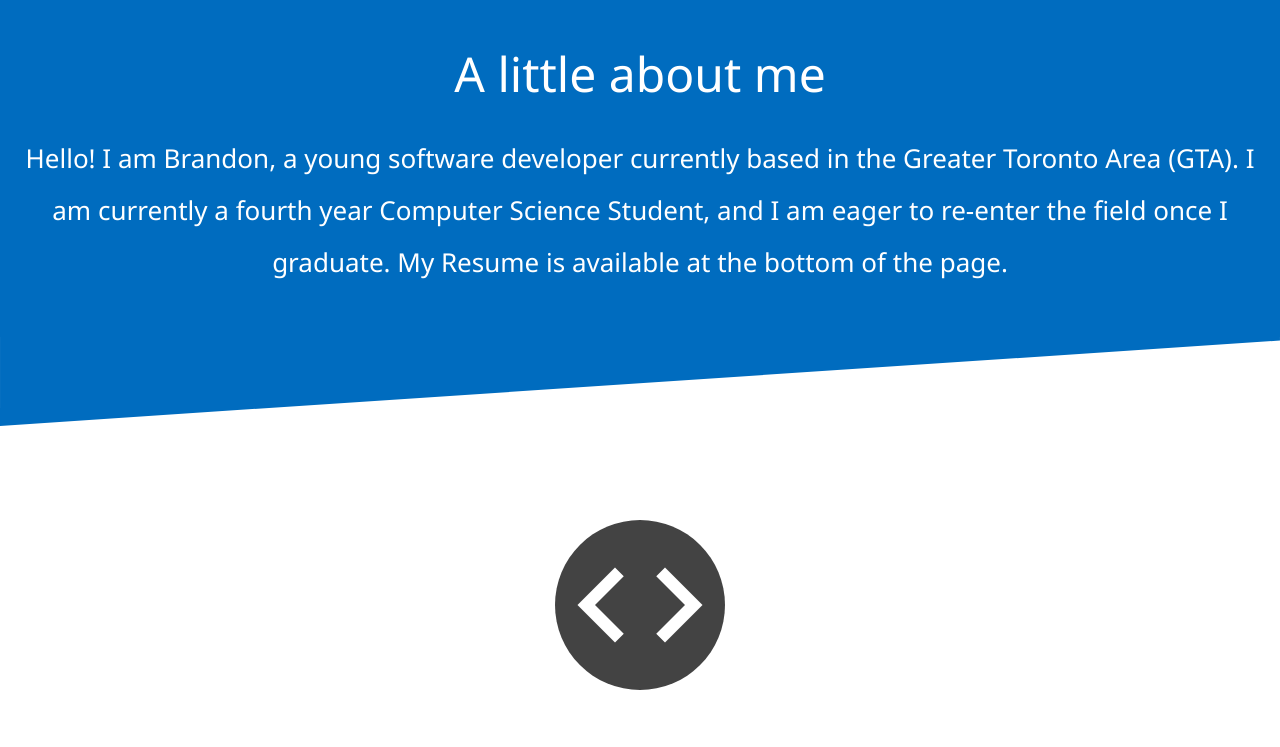
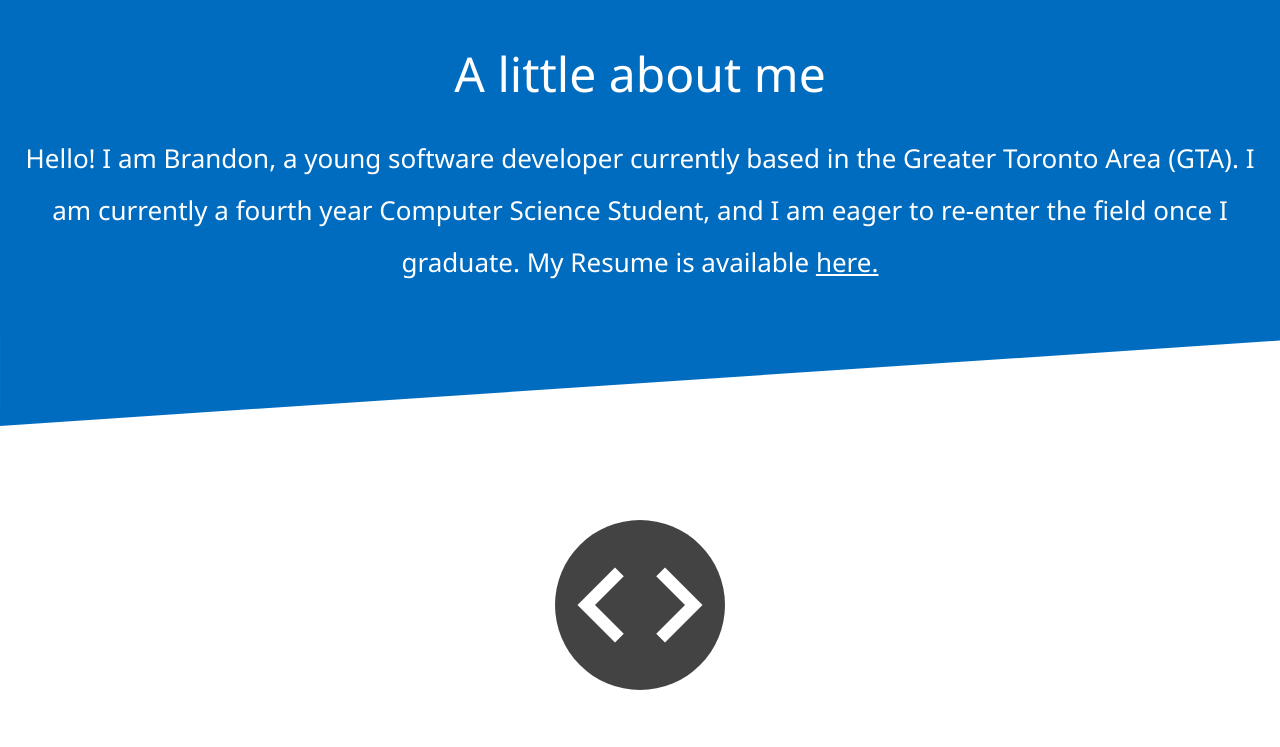
Before and after one commit to brandang/brandang-pages, a React (Create React App) app: page / in a window 1280 px wide. Shown: the part 1023-1770 px from the top of the page. Built offline with nearby package versions, Linux system fonts and the light colour scheme.

Commit message:
update resume and links

```diff
--- a/src/Texts.js
+++ b/src/Texts.js
@@ -1,6 +1,6 @@
 export const aboutMeBrief = "Hello! I am Brandon, a young software developer currently based in the Greater Toronto" +
     " Area (GTA). I am currently a fourth year Computer Science Student, and I am eager to re-enter the field once" +
-    " I graduate. My Resume is available at the bottom of the page."
+    " I graduate. My Resume is available "
 
 export const myEducationInfo = "Fourth year Computer Science student"
 
--- a/src/components/AboutSection.js
+++ b/src/components/AboutSection.js
@@ -8,6 +8,7 @@ import {aboutMeBrief} from "../Texts";
 import React from "react";
 import {makeStyles} from "@material-ui/core/styles";
 import BubbleContainer from "./BubbleContainer";
+import Resume from "../files/Resume.pdf";
 
 const useStyles = makeStyles(() => ({
     aboutIcon: {
@@ -38,6 +39,18 @@ const useStyles = makeStyles(() => ({
     heading: {
         paddingTop: "30px",
         paddingBottom: "30px",
+    },
+    hoverLink: {
+        display: "inline",
+        "&": {
+            textDecoration: "underline",
+            color: "#ffffff",
+        },
+        "&:hover": {
+            textDecoration: "underline",
+            textDecorationThickness: "5px",
+            color: "#ffffff",
+        },
     },
 }));
 
@@ -70,6 +83,10 @@ function AboutSection() {
                 <LightTextTypography align="center" variant="body1" gutterBottom
                                      style={{paddingBottom: "20px"}}>
                     {aboutMeBrief}
+                    {/* rel="noopener noreferrer" is to prevent security risk. */}
+                    <a href={Resume} target={"_blank"} className={classes.hoverLink} rel="noopener noreferrer">
+                        <LightTextTypography>here.</LightTextTypography>
+                    </a>
                 </LightTextTypography>
             </ScrollAnimation>
         </Container>
```
Also changed, not shown: 1 other file (tests, documents, lock files or other folders).
